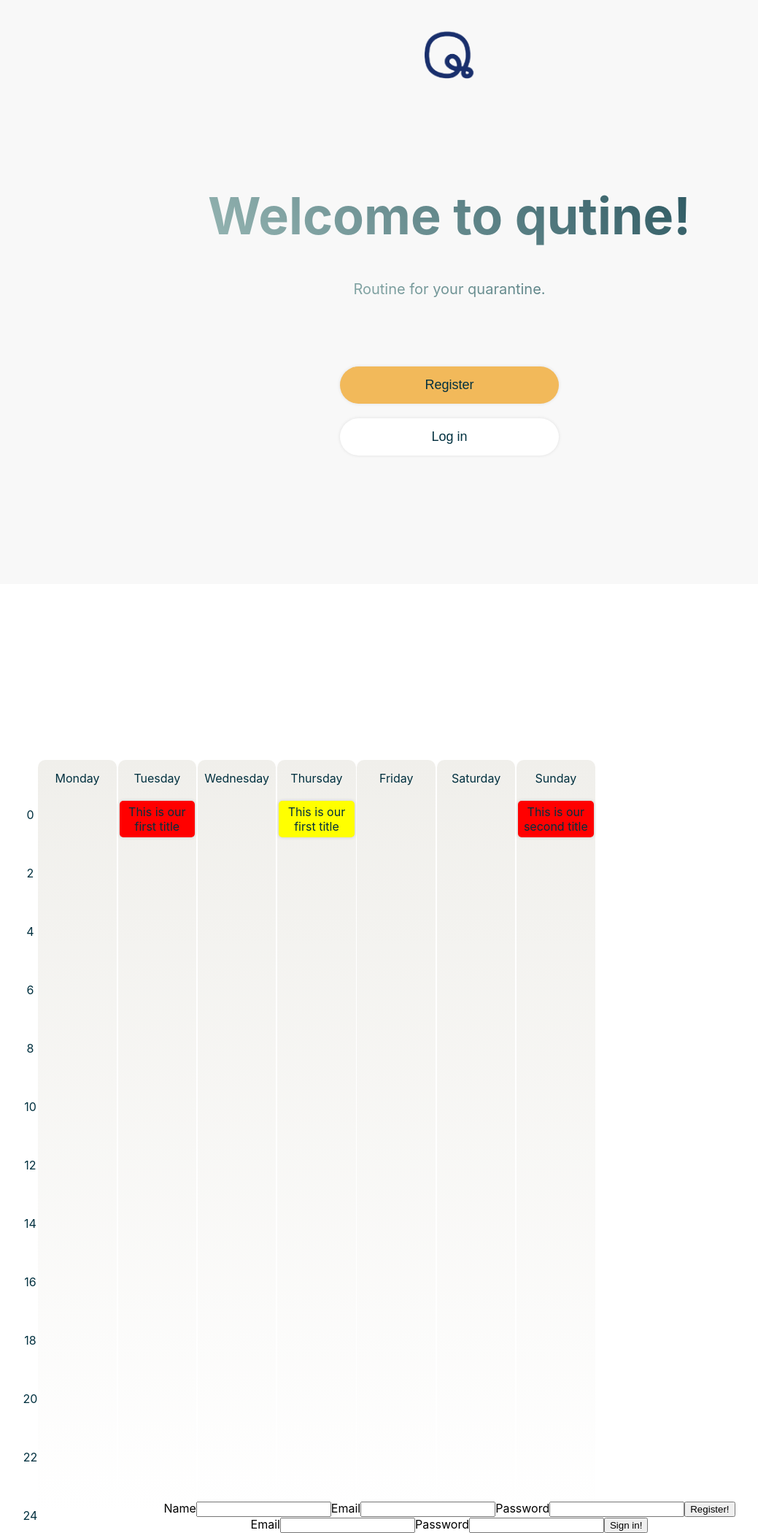
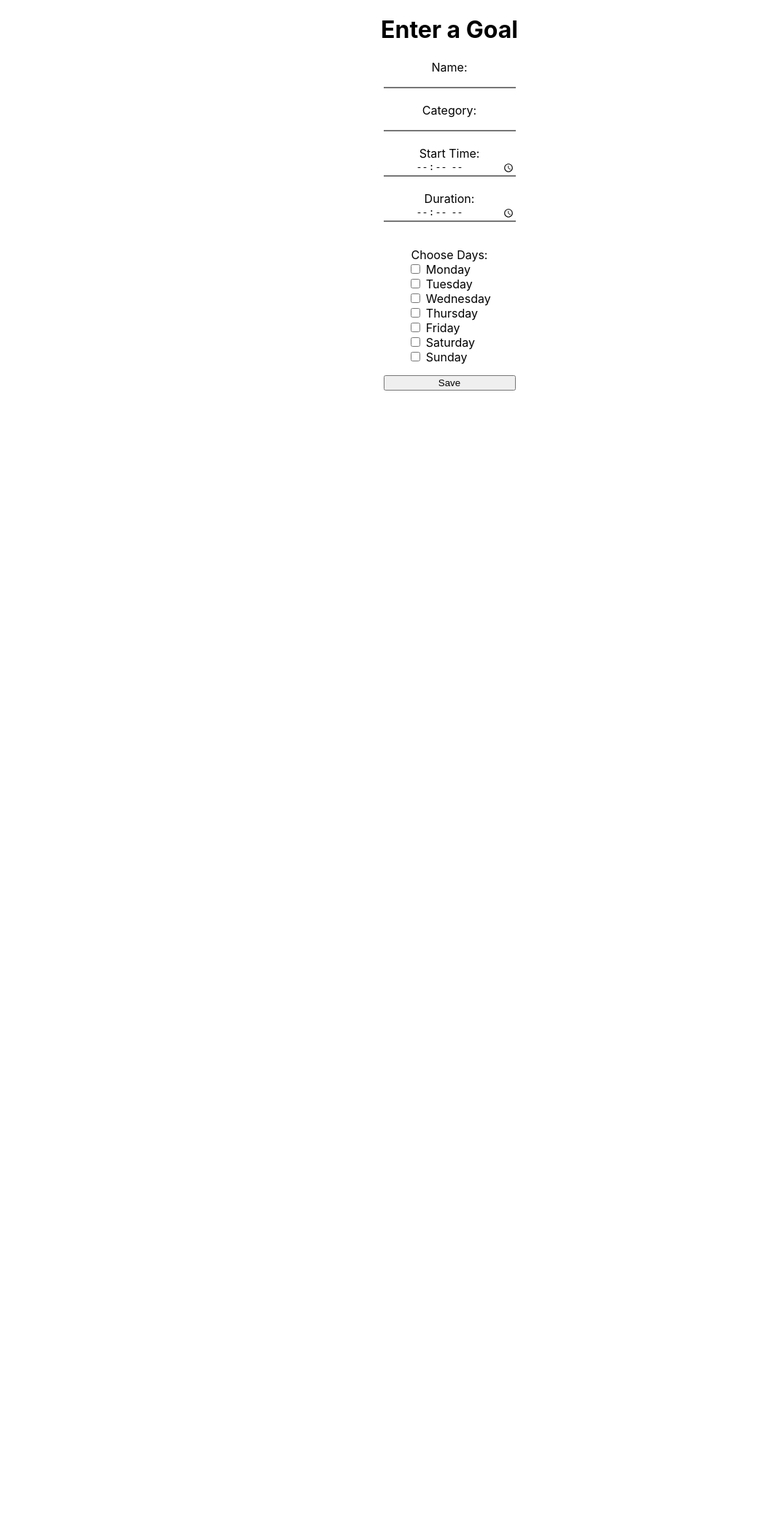
Before and after one commit to JJNR-DEV/qutine, a React (Create React App) app in the folder client/: page /dashboard in a window 1280 px wide. Shown: the whole page at 73% size, without its empty margins (24-1063 px from the left). After the commit the page ends 800 px from the top, so only its background shows below. Built offline with nearby package versions, Linux system fonts and the light colour scheme.

Commit message:
Form validation for Goals and Routine

```diff
--- a/client/src/App.js
+++ b/client/src/App.js
@@ -4,14 +4,12 @@ import LandingPage from './components/landingPage/LandingPage'
 import Dashboard from './components/dashboard/Dashboard'
 import Register from "./components/register/Register";
 import Login from "./components/login/Login";
+import Goals from './goals/Goals';
 
 const App = () => {
   return (
     <div className="App">
-      <LandingPage />
-      <Dashboard />
-      <Register />
-      <Login />
+      <Goals />
     </div>
   );
 }
--- /dev/null
+++ b/client/src/api/goals.js
@@ -0,0 +1,7 @@
+import axios from 'axios';
+
+export const createGoal = goal => {
+    return axios.post('/new-goal', goal)
+        .then(res => console.log(res.data))
+        .catch(err => console.error(`${err.message}`))
+}
--- a/client/src/goals/Goals.js
+++ b/client/src/goals/Goals.js
@@ -1,9 +1,20 @@
 import React from 'react';
-import './Goals.css'
+import { createGoal } from '../api/goals';
+import './Goals.css';
 
 const Goals = () => {
     const handleSubmit = async e => {
         e.preventDefault();
+
+        const name = document.querySelector('#goalName');
+        const category = document.querySelector('#goalCategory');
+
+        if (name.value === '') {
+            name.classList.add('invalid-field');
+        }
+        if (category.value === '') {
+            category.classList.add('invalid-field');
+        }
 
         const weekDays = [...document.querySelectorAll('.selectionDays li input')];
         const selectedDays = weekDays.filter(day => day.checked);
@@ -17,13 +28,11 @@ const Goals = () => {
         }
         console.log(goal)
 
-        const response = await fetch('/new-goal', {
-            method: 'POST',
-            body: goal
-        })
-
-        const result = await response.json();
-        console.log(result);
+        try {
+            createGoal(goal)
+        } catch(err) {
+            console.error(err.message)
+        }
     }
 
     return (
--- a/client/src/routine/Routine.js
+++ b/client/src/routine/Routine.js
@@ -4,6 +4,12 @@ import './Routine.css';
 const Routine = () => {
     const handleSubmit = async e => {
         e.preventDefault();
+
+        [...document.querySelectorAll('input')].forEach(field => {
+            if (field.value === '') {
+                field.classList.add('invalid-field');
+            }
+        })
 
         const weekDays = [...document.querySelectorAll('.selectionDays li input')];
         const selectedDays = weekDays.filter(day => day.checked);
```
Also changed, not shown: client/src/goals/Goals.css (+9 -0 lines), client/src/routine/Routine.css (+9 -0 lines).
